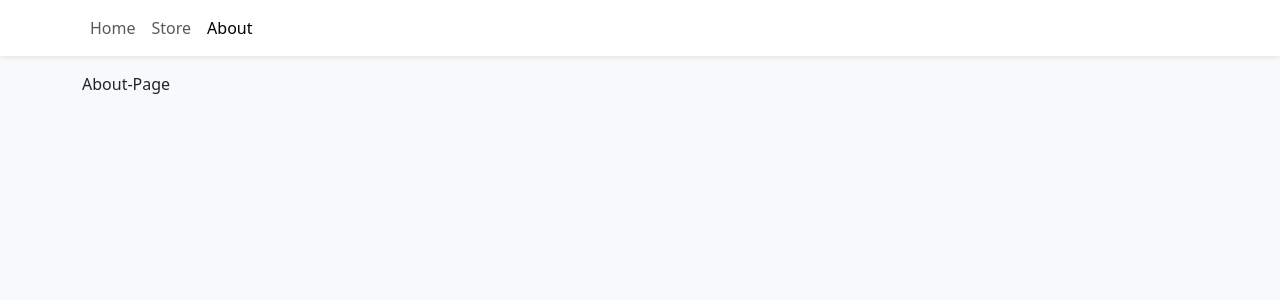
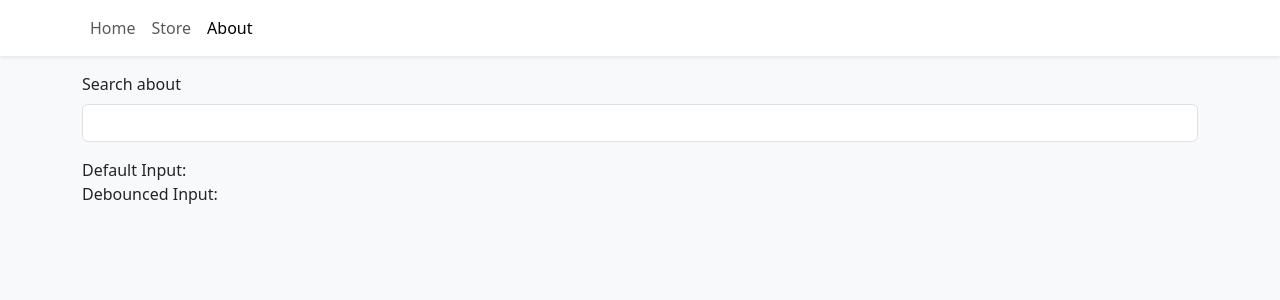
Before and after one commit to Mytheeswaran/react-webpack-typescript, a React app: page /about in a window 1280 px wide. Shown: the top 300 px of the page. Built offline with nearby package versions, Linux system fonts and the light colour scheme.

Commit message:
debounce implementation

```diff
--- a/src/pages/About.tsx
+++ b/src/pages/About.tsx
@@ -1,3 +1,38 @@
+import { Form } from 'react-bootstrap'
+import React, { useState } from 'react'
+
 export function About(): JSX.Element {
-  return <>About-Page</>
+  const [defaultInput, setDefaultInput] = useState('')
+  const [debouncedInput, setDebouncedInput] = useState('')
+
+  // eslint-disable-next-line @typescript-eslint/no-explicit-any
+  const debounce = function (cb: (...args: any[]) => void) {
+    let timer: number = 0
+
+    return (...args: unknown[]) => {
+      clearInterval(timer)
+      timer = window.setTimeout(() => {
+        cb(...args)
+      }, 1000)
+    }
+  }
+
+  // eslint-disable-next-line @typescript-eslint/no-explicit-any
+  const handleChange = debounce((...args: any[]) => {
+    setDebouncedInput(args[0])
+  })
+
+  return (
+    <>
+      <Form.Group className="mb-3">
+        <Form.Label>Search about</Form.Label>
+        <Form.Control
+          onChange={(e) => handleChange(e.target.value)}
+        ></Form.Control>
+      </Form.Group>
+
+      <div>Default Input: {defaultInput}</div>
+      <div>Debounced Input: {debouncedInput}</div>
+    </>
+  )
 }
--- a/tsconfig.json
+++ b/tsconfig.json
@@ -14,9 +14,10 @@
         "strict": true /* Enable all strict type-checking options. */,
         "skipLibCheck": true /* Skip type checking of declaration files. */,
         "forceConsistentCasingInFileNames": true /* Disallow inconsistently-cased references to the same file. */,
-        "resolveJsonModule": true
+        "resolveJsonModule": true,
         // "allowJs": true /* Allow javascript files to be compiled. Useful when migrating JS to TS */,
         // "checkJs": true /* Report errors in .js files. Works in tandem with allowJs. */,
+        "useUnknownInCatchVariables": false,
     },
     "include": ["src/**/*"] /* Monitor only the src folder. */
 }
```
